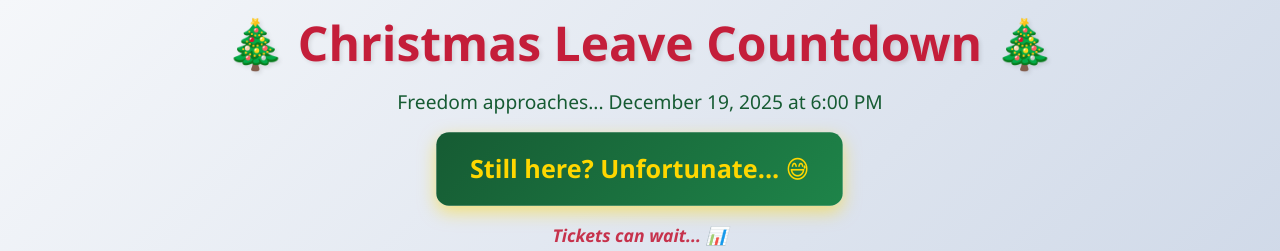
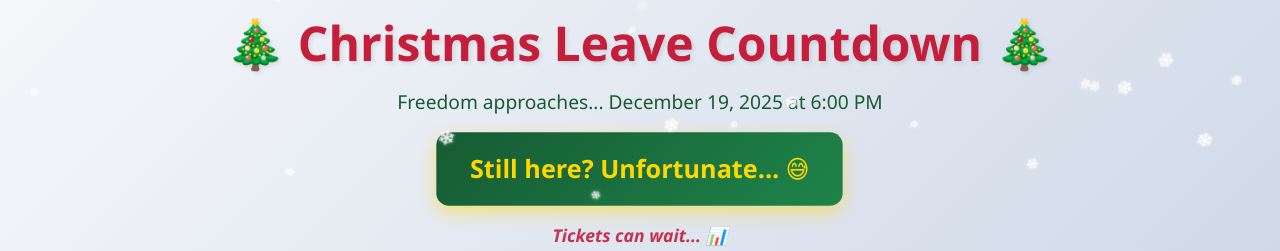
Before and after one commit to henia87/countdown-to-pto, an Angular app: page / in a window 1280 px wide. Shown: the top 251 px of the page. Built offline with nearby package versions, Linux system fonts and the light colour scheme.

Commit message:
Create realistic individual snowflakes with JavaScript (fixes SCSS deprecation warning)

```diff
--- a/src/app/components/countdown/countdown.component.ts
+++ b/src/app/components/countdown/countdown.component.ts
@@ -21,7 +21,7 @@ export class CountdownComponent implements OnInit {
     "Management can't take this back now! 📝",
     'Tickets can wait... 📊',
     'Your OOO message is ready to deploy! 📧',
-    'Slack status: 🎄🎅 (soon!)',
+    'Teams status: 🎄🎅 (soon!)',
     'Breaking: Local dev counting down to PTO 📰',
     'Coffee consumption: MAXIMUM ☕',
     "Productivity graph: 📉 (it's fine!)",
@@ -66,6 +66,53 @@ export class CountdownComponent implements OnInit {
     setInterval(() => {
       this.setRandomQuote();
     }, 10000);
+
+    // Create realistic snowflakes
+    this.createSnowflakes();
+  }
+
+  // Create individual random snowflakes
+  private createSnowflakes(): void {
+    const numberOfSnowflakes = 30;
+
+    // Stagger initial snowflake creation
+    for (let i = 0; i < numberOfSnowflakes; i++) {
+      setTimeout(() => {
+        this.createSnowflake();
+      }, i * 300);
+    }
+
+    // Continuously create new snowflakes to maintain density
+    setInterval(() => {
+      this.createSnowflake();
+    }, 600);
+  }
+
+  // Create a single snowflake with random properties
+  private createSnowflake(): void {
+    const snowflake = document.createElement('div');
+    snowflake.classList.add('snowflake');
+    snowflake.textContent = '❄';
+
+    // Random properties for natural variation
+    const leftPosition = Math.random() * 100; // Random horizontal position
+    const fontSize = Math.random() * 0.8 + 0.6; // 0.6rem to 1.4rem
+    const duration = Math.random() * 10 + 10; // 10s to 20s fall time
+    const delay = Math.random() * 2; // 0s to 2s delay
+    const drift = Math.random() * 60 - 30; // -30px to 30px horizontal drift
+
+    snowflake.style.left = `${leftPosition}%`;
+    snowflake.style.fontSize = `${fontSize}rem`;
+    snowflake.style.animationDuration = `${duration}s`;
+    snowflake.style.animationDelay = `${delay}s`;
+    snowflake.style.setProperty('--drift', `${drift}px`);
+
+    document.body.appendChild(snowflake);
+
+    // Clean up snowflake after animation completes
+    setTimeout(() => {
+      snowflake.remove();
+    }, (duration + delay) * 1000);
   }
 
   // Select a random funny quote
--- a/src/styles.scss
+++ b/src/styles.scss
@@ -29,30 +29,35 @@ body {
   align-items: center;
   justify-content: center;
   position: relative;
-  overflow-x: hidden;
+  overflow: hidden;
+}
 
-  // Animated snowflakes background (optional)
-  &::before {
-    content: "❄️";
-    position: fixed;
-    top: -10%;
-    left: 0;
-    width: 100%;
-    height: 120%;
-    font-size: 2rem;
-    opacity: 0.1;
-    pointer-events: none;
-    z-index: -1;
-    animation: snowfall 20s linear infinite;
-  }
+// Container for snowflakes (will be populated by JavaScript)
+.snowflake {
+  position: fixed;
+  top: -20px;
+  color: rgba(255, 255, 255, 0.8);
+  text-shadow: 0 0 3px rgba(255, 255, 255, 0.9);
+  pointer-events: none;
+  z-index: 0;
+  user-select: none;
+  animation: snowfall linear infinite;
 }
 
 @keyframes snowfall {
   0% {
-    transform: translateY(-100%);
+    transform: translateY(-20px) translateX(0) rotate(0deg);
+    opacity: 0;
+  }
+  10% {
+    opacity: 1;
+  }
+  90% {
+    opacity: 1;
   }
   100% {
-    transform: translateY(100%);
+    transform: translateY(100vh) translateX(var(--drift)) rotate(360deg);
+    opacity: 0;
   }
 }
 
```
Also changed, not shown: 2 other files (tests, documents, lock files or other folders).
